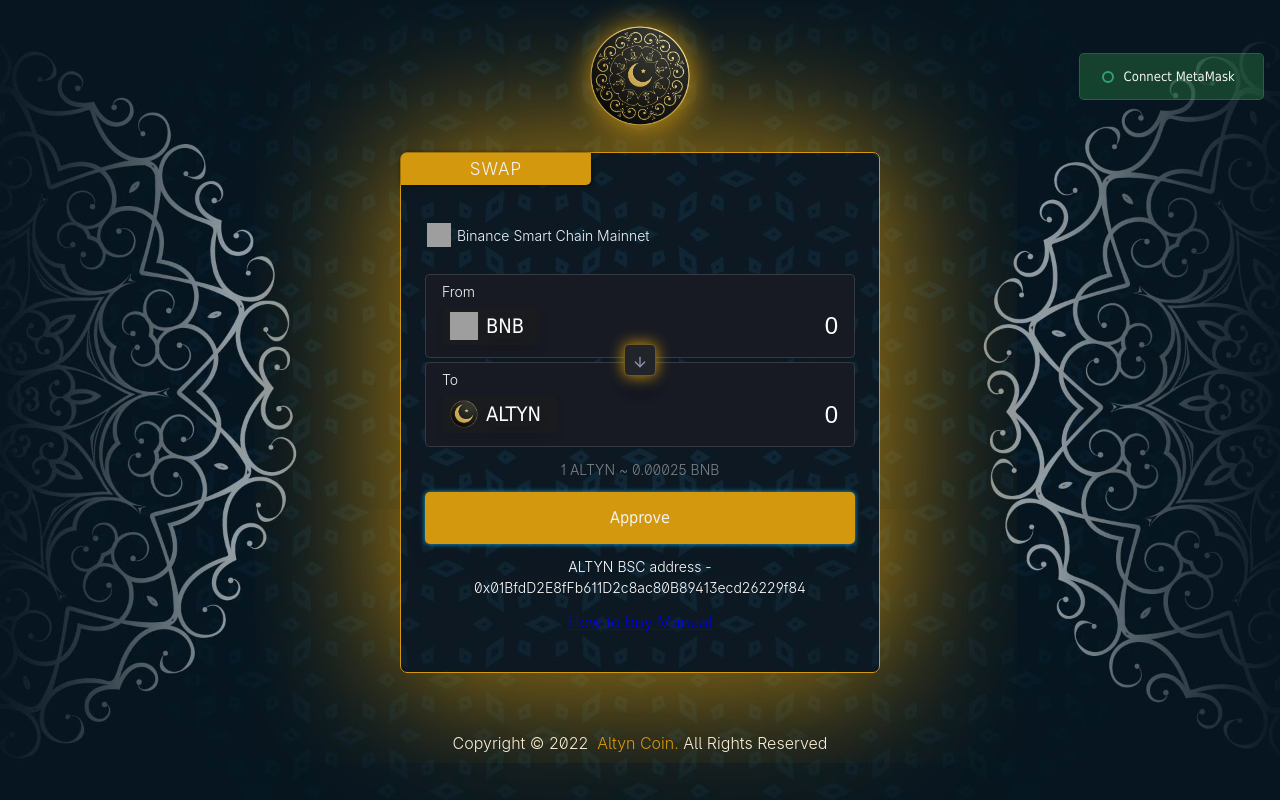
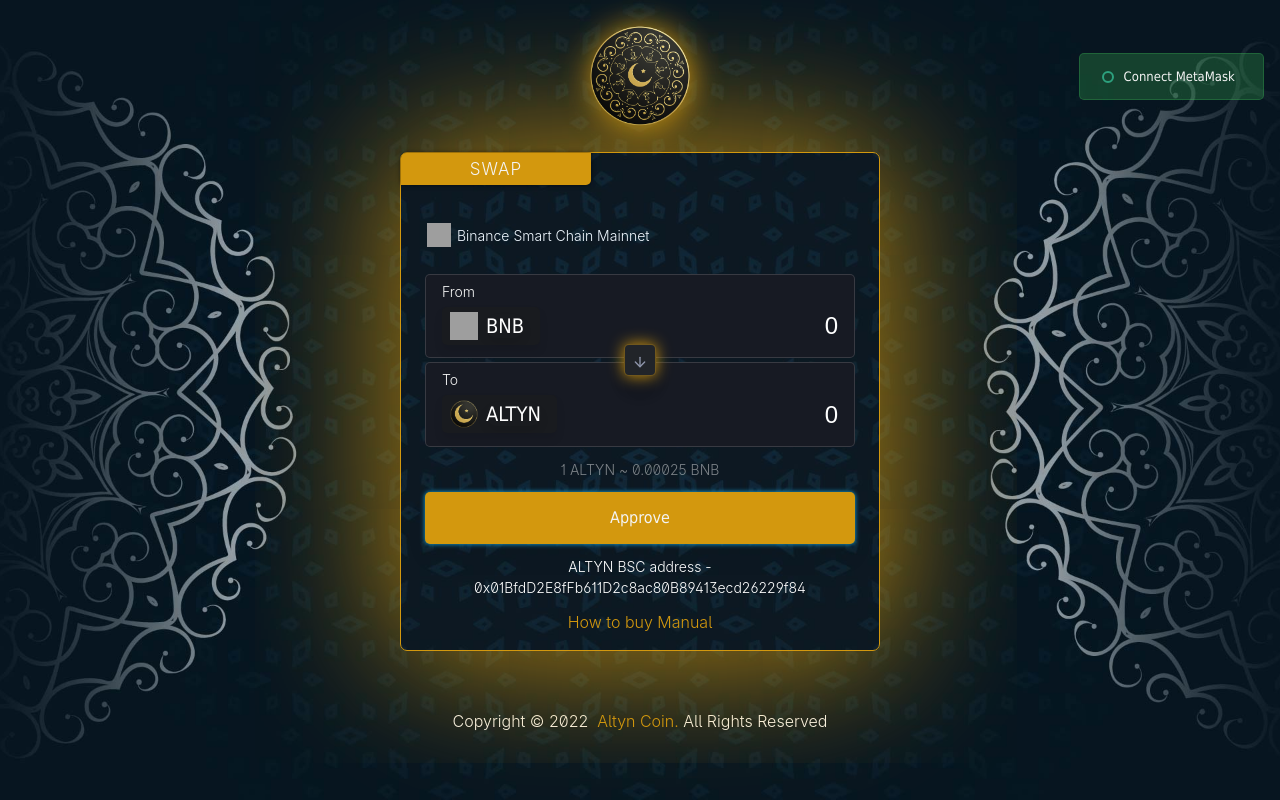
Before and after one commit to errfrost/Altyn, a React (Create React App) app: page / in a window 1280 px wide. Built offline with nearby package versions, Linux system fonts and the light colour scheme; grey boxes are pictures that could not be loaded.

Commit message:
HowTo Manual CSS
add css styles for Manual page

```diff
--- a/src/Altyn.module.css
+++ b/src/Altyn.module.css
@@ -32,12 +32,16 @@
 .x1{display: flex; align-content: center; align-items: center; text-decoration: none; font-weight:600}
 .x3{background: transparent; border: 0; color:#f4f4f4; font-size: 13px; font-weight: 100;margin:0 auto;font-family:tahoma;}
 
+.howto{display: block; width: 80%; max-width: 800px;}
+.howto img{max-width: 100%; padding-bottom: 15px; padding-top: 0px;}
+.instructions a{text-decoration: none;color: #d3980e;}
+
 .main{}
 /*SWAP BAR*/
 .swap__container{display:flex;flex-direction:column;width:100%;padding:60px 16px 0;-webkit-box-align:center;z-index:1;position:relative;align-content:center;justify-content:center;align-items:center;height:inherit;padding-top:0;}
 .swap__container{height:initial!important}
 .MainDescriptor{position:relative;letter-spacing:1px;line-height:2rem;color:#f4f4f4;font-size:10px;padding:.3rem;padding-top:.3rem;width:auto;text-align:center;margin:2rem;margin-top:2rem;top:0;padding-top:0;margin-top:0;display:none!important}
-.swap__mainfield{position:relative;width:100%;padding-top:1rem;padding-bottom:1rem;box-shadow:2px 1px 10rem #d3980e!important;max-width:480px;width:100%;background:rgba(41,43,46,.2);background-image:none;animation:animateGlow 1s ease 1;color:#fff;line-height:1.5;padding:1.875rem 1rem;padding-right:1rem;padding-left:1rem;padding-right:1rem;padding-left:1rem;border-radius:.4375rem;border:1px #d3980e solid;transition:.2s;padding-top:0}
+.swap__mainfield{position:relative;width:100%;padding-top:1rem;box-shadow:2px 1px 10rem #d3980e!important;max-width:480px;width:100%;background:rgba(41,43,46,.2);background-image:none;animation:animateGlow 1s ease 1;color:#fff;line-height:1.5;padding:0.5rem 1rem;padding-right:1rem;padding-left:1rem;padding-right:1rem;padding-left:1rem;border-radius:.4375rem;border:1px #d3980e solid;transition:.2s;padding-top:0}
 .swap__mainfield:hover{box-shadow:2px 1px 10rem #78d246!important;border-color:#78d24693;transition:.2s}
 .badge{position:absolute;left:0;top:0;background-color:#d3980e!important;box-shadow:0 0 5px rgb(0 0 0/60%);letter-spacing:2px;text-align:center;line-height:2rem;color:#f4f4f4;font-size:17px;display:block;border-radius:5px 0;padding-left:3rem;padding-right:3rem;
   position: absolute; left: 0; top: 0; background-color: #d3980e !important; box-shadow: 0 0 5px rgba(0,0,0,.6); letter-spacing: 1px; text-align: center; padding-left: 1rem; padding-right: 1rem; line-height: 2rem; width: 190px; color: #f4f4f4; font-size: 17px; font-weight: 100}
```
